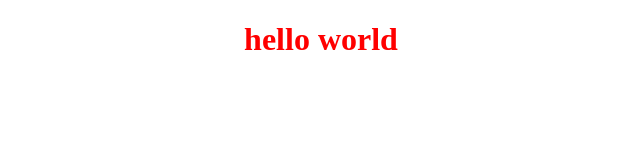
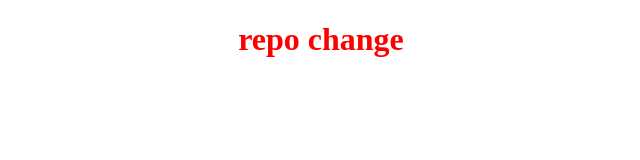
Before and after one commit to rajkumargitdev/frontend, a plain HTML site: page index.html in a window 1280 px wide. Shown: the whole page, without its empty margins (319-959 px from the left). Drawn offline with Linux system fonts and the light colour scheme.

Commit message:
Update index.html with repo change words

```diff
--- a/index.html
+++ b/index.html
@@ -3,7 +3,7 @@
 <body>
     <h1 align='center'>
         <font color='Red'>
-            hello world
+            repo change
         </font>
     </h1>
 </body>
```
